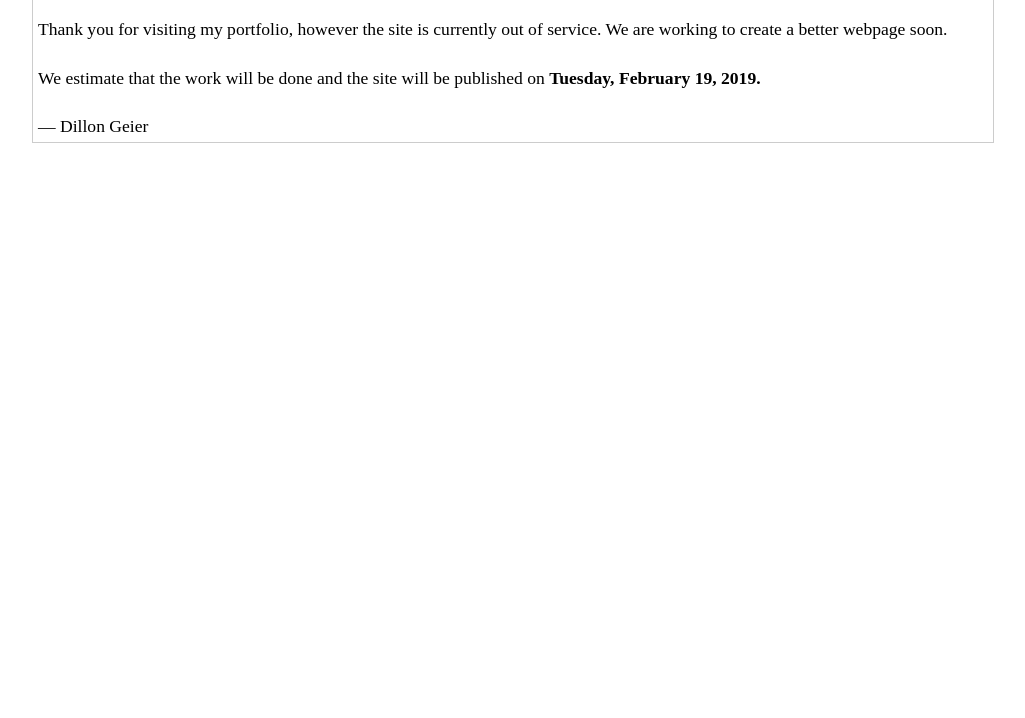
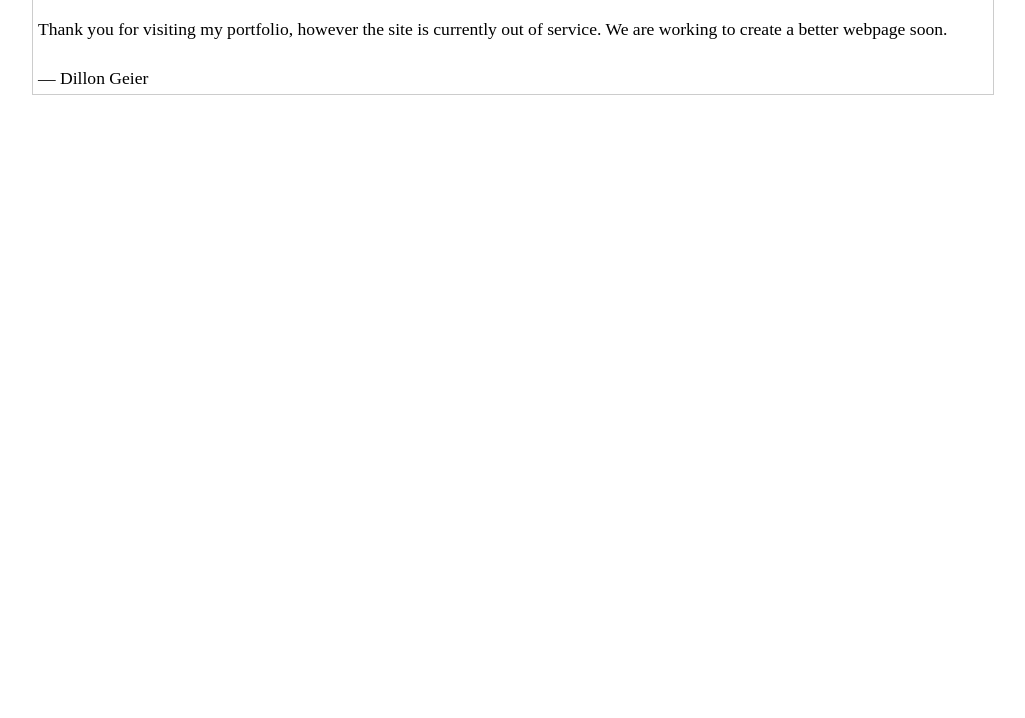
Before and after one commit to dg092099/dg092099.github.io, a plain HTML site: page index.html in a window 1280 px wide. Shown: the part 82-800 px from the top of the page, without its empty margins (127-1152 px from the left). Drawn offline with Linux system fonts and the light colour scheme.

Commit message:
Changed under construction message.

```diff
--- a/index.html
+++ b/index.html
@@ -48,7 +48,6 @@
     <article>
         <h1>Under Construction</h1>
         <p>Thank you for visiting my portfolio, however the site is currently out of service. We are working to create a better webpage soon.</p>
-        <p>We estimate that the work will be done and the site will be published on <strong>Tuesday, February 19, 2019.</strong></p>
         <p>&mdash; Dillon Geier</p>
     </article>
 </body>
```
